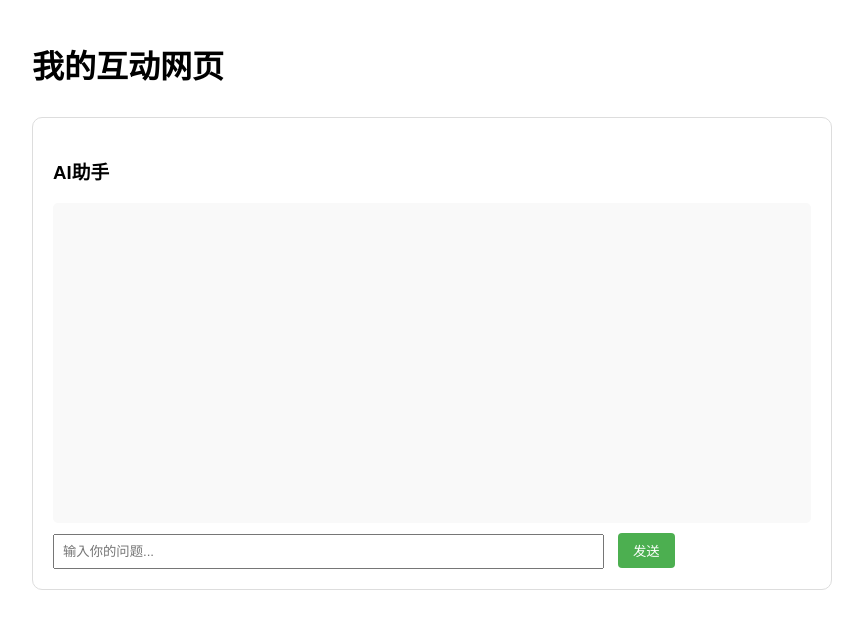
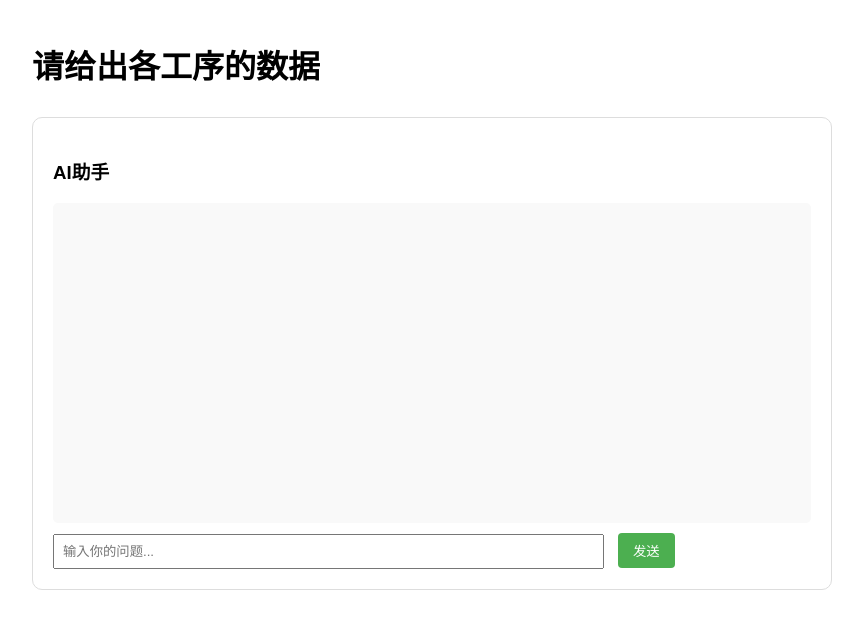
Before and after one commit to Shoshana-7/gongkaiwangye, a plain HTML site: page index.html in a window 1280 px wide. Shown: the whole page, without its empty margins (208-1071 px from the left). Drawn offline with Linux system fonts and the light colour scheme.

Commit message:
Update title and header text in index.html

```diff
--- a/index.html
+++ b/index.html
@@ -1,7 +1,7 @@
 <!DOCTYPE html>
 <html>
 <head>
-    <title>我的网页+AI助手</title>
+    <title>兰宇昕的AI网页</title>
     <style>
         body {
             max-width: 800px;
@@ -52,7 +52,7 @@
     </style>
 </head>
 <body>
-    <h1>我的互动网页</h1>
+    <h1>请给出各工序的数据</h1>
 
     <!-- AI对话区域 -->
     <div class="ai-chat">
```
